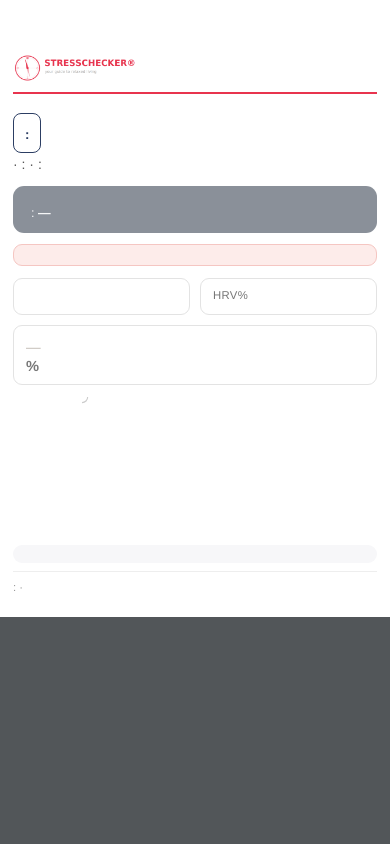
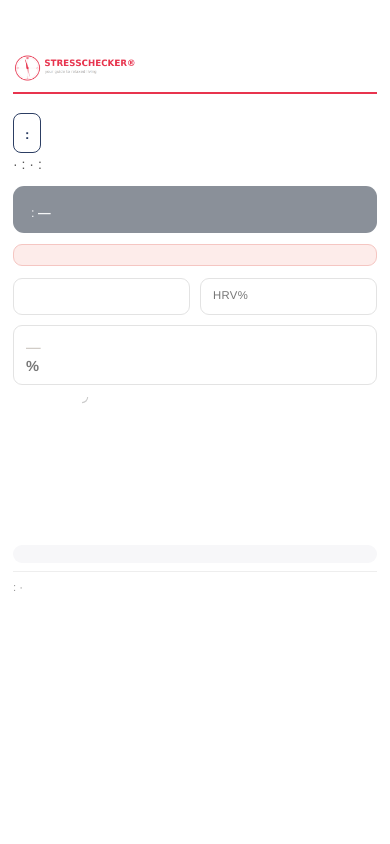
Before and after one commit to paulpannevis-svg/stresschecker, a Python web app: template templates/reports/event_participant.html in a window 390 px wide. Run offline with Jinja, Linux system fonts and the light colour scheme; the template is opened without the code that fills it, so the values that code supplies are empty.

Commit message:
Event-rapport /view: schermvullend (viewport-meta + volledige breedte/hoogte)
Twee oorzaken van het 'ingeklemde' rapport, beide in het scherm-only pad zodat de
WeasyPrint-PDF byte-identiek blijft:
- Ontbrekende viewport-meta: tablet/telefoon rende A4-opmaak uitgezoomd -> handmatig
  op 'volledige grootte' tikken nodig. Toegevoegd width=device-width,initial-scale=1.
- @media screen klemde body op max-width:820px gecentreerd op grijze achtergrond
  (letterbox). Nu volledige breedte (max-width:none, width:100%) + min-height:100vh
  op witte achtergrond; gauge/kwadrant blijven gecentreerd binnen hun kolommen.

PDF-route geverifieerd (HTTP 200, application/pdf, ongewijzigd); /view HTTP 200.

Co-Authored-By: Claude Opus 4.8 (1M context) <noreply@anthropic.com>

```diff
--- a/templates/reports/event_participant.html
+++ b/templates/reports/event_participant.html
@@ -2,6 +2,10 @@
 <html lang="{{ lang or 'nl' }}">
 <head>
   <meta charset="utf-8">
+  <!-- Schermweergave: laat de browser op apparaatbreedte renderen (anders zoomt een tablet/
+       telefoon de A4-opmaak uit -> "ingeklemd", handmatig op volledige grootte tikken nodig).
+       WeasyPrint negeert dit; de PDF blijft byte-identiek. -->
+  <meta name="viewport" content="width=device-width, initial-scale=1">
   <title>{{ t.title }} — {{ p.name or p.meting_code }}</title>
   <style>
     @page { size: A4; margin: 13mm 14mm; }
@@ -80,9 +84,11 @@
        De scherm-only actiebalk wordt alleen in de HTML-render meegegeven (screen_mode). ===== */
     .screenbar { display: none; }
     @media screen {
-      html { background: #525659; }
-      body { max-width: 820px; margin: 0 auto; background: #fff;
-             padding: 56px 22px 28px; box-sizing: border-box; }
+      /* Schermvullend: geen 820px-kolom met grijze marges meer, maar volledige browserbreedte
+         en -hoogte. De interne gauge/kwadrant blijven gecentreerd binnen hun kolommen. */
+      html { background: #fff; }
+      body { max-width: none; width: 100%; margin: 0; min-height: 100vh; background: #fff;
+             padding: 56px 28px 28px; box-sizing: border-box; }
       .screenbar { display: flex; position: fixed; top: 0; left: 0; right: 0; height: 40px;
                    background: #2c3e63; align-items: center; justify-content: space-between;
                    padding: 0 12px; box-sizing: border-box; z-index: 10; }
```
